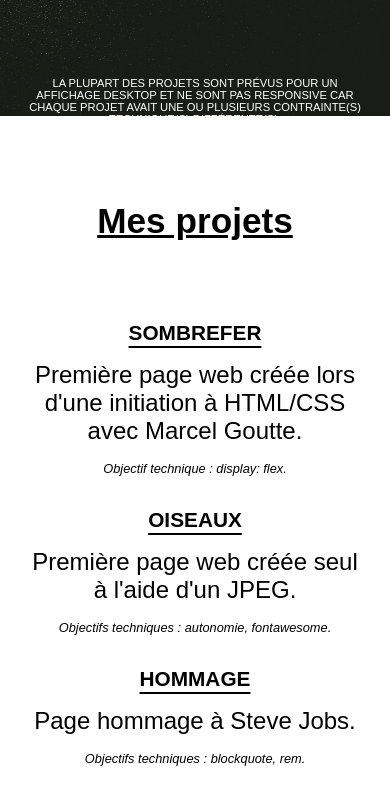
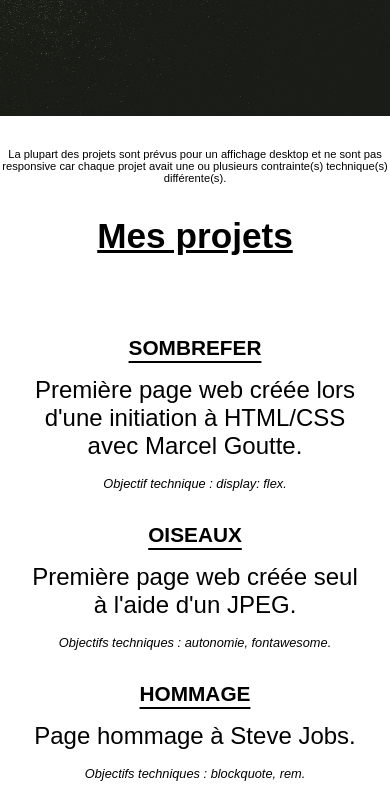
Before and after one commit to GodjoJr/portfolio, a plain HTML site: page index.html in a window 390 px wide. Shown: the part 609-1404 px from the top of the page. Drawn offline with Linux system fonts and the light colour scheme.

Commit message:
Amélioration lisibilité disclaimer

```diff
--- a/assets/style.css
+++ b/assets/style.css
@@ -71,13 +71,14 @@ header p {
     margin-bottom: 5rem;
 }
 
-#infos .disclaimer{
-    font-size: 1rem;
+#projets {
+    margin-top: 2rem;
+    text-align: center;
 }
 
-#projets {
-    margin-top: 20vh;
-    text-align: center;
+.disclaimer{
+    font-size: 1rem;
+    margin-bottom: 2rem;
 }
 
 h2 {
@@ -165,12 +166,11 @@ h2 {
         margin-bottom: 5rem;
     }
 
-    #infos .disclaimer{
+    .disclaimer{
         font-size: 0.7rem;
     }
 
     #projets {
-        margin-top: 10vh;
         text-align: center;
     }
 
--- a/index.html
+++ b/index.html
@@ -31,13 +31,12 @@
             <div class="title">
                 <h1>Je m'appelle Seb et bienvenue sur mon portfolio</h1>
                 <p>Vous retrouverez ici mon évolution dans l'apprentissage d'HTML/CSS. </p>
-
-            <p class="disclaimer">La plupart des projets sont prévus pour un affichage desktop et ne sont pas responsive
-                car chaque projet avait une ou plusieurs contrainte(s) technique(s) différente(s).</p>
             </div>
         </section>
 
         <section id="projets">
+            <p class="disclaimer">La plupart des projets sont prévus pour un affichage desktop et ne sont pas responsive
+                car chaque projet avait une ou plusieurs contrainte(s) technique(s) différente(s).</p>
             <h2>Mes projets</h2>
             <div class="slider">
 
```
